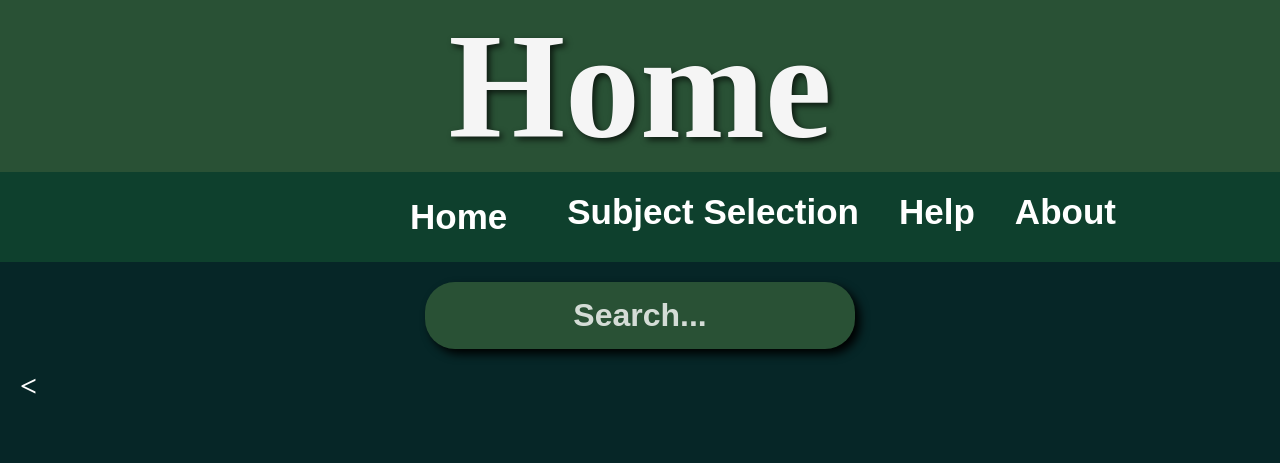
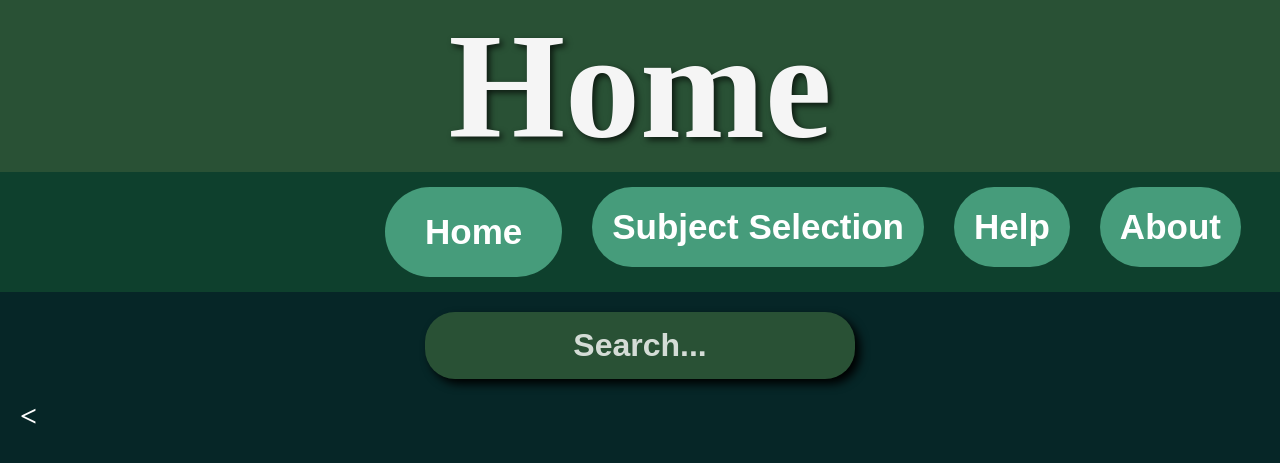
Before and after one commit to ALONEINNZ/burnside-timetable, a Flask app: page / in a window 1280 px wide. Shown: the top 463 px of the page. Run offline with Flask 3, Linux system fonts and the light colour scheme.

```diff
--- a/static/style.css
+++ b/static/style.css
@@ -10,7 +10,9 @@ body {
 
 
 .tech button{
-    background-color: #062627;
+    background-color: #469c7b;
+    border-radius: 1000px;
+    margin: 15px;
     border: none;
     font-size: 45px;
     font-weight: bold;
@@ -19,7 +21,9 @@ body {
     text-decoration: none;
 }
 .sci button{
-    background-color: #062627;
+    background-color: #469c7b;
+    border-radius: 1000px;
+    margin: 15px;
     border: none;
     font-size: 45px;
     font-weight: bold;
@@ -29,7 +33,9 @@ body {
 }
 
 .building button {
-    background-color: #062627;
+    background-color: #469c7b;
+    border-radius: 1000px;
+    margin: 15px;
     border: none;
     font-size: 45px;
     font-weight: bold;
@@ -42,8 +48,9 @@ body {
     color: white;
 }
 .buttons-seletion button{
-    background-color: #062627;
-    border: none;
+    background-color: #469c7b;
+    border-radius: 1000px;
+    margin: 15px;
     font-size: 45px;
     font-weight: bold;
     cursor: pointer;
@@ -52,7 +59,9 @@ body {
 
 }
 .about button{
-    background-color: #0e402d;
+    background-color: #469c7b;
+    border-radius: 1000px;
+    margin: 15px;
     color: white;
     padding: 20px 20px;
     border: none;
@@ -62,7 +71,9 @@ body {
     transition: transform 0.3s ease;
 }
 .help button{
-    background-color: #0e402d;
+    background-color: #469c7b;
+    border-radius: 1000px;
+    margin: 15px;
     color: white;
     padding: 20px 20px;
     border: none;
@@ -73,7 +84,9 @@ body {
 }
 
 .subject_selection button{
-    background-color: #0e402d;
+    background-color: #469c7b;
+    border-radius: 1000px;
+    margin: 15px;
     color: white;
     padding: 20px 20px;
     border: none;
@@ -83,7 +96,9 @@ body {
     transition: transform 0.3s ease;
 }
 .dropdown button {
-    background-color: #0e402d;
+    background-color: #469c7b;
+    border-radius: 1000px;
+    margin: 15px;
     color: white;
     padding: 10px 20px;
     border: none;
--- a/templates/layout.html
+++ b/templates/layout.html
@@ -41,6 +41,7 @@
                     </div>
                 </div>
             </div>
+
             <div class="subject_selection">
                 <button><a href="/subject">Subject Selection</a></button>
             </div>
```
